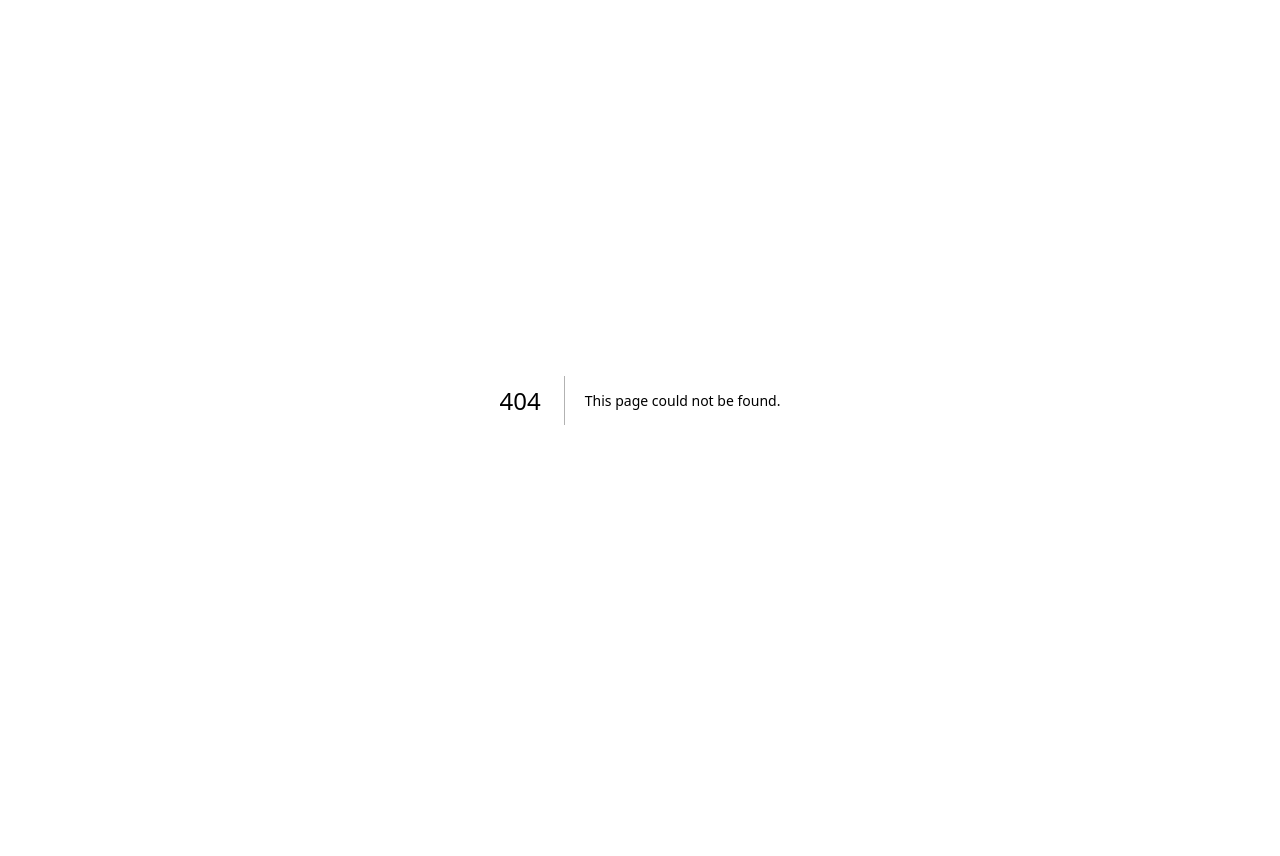
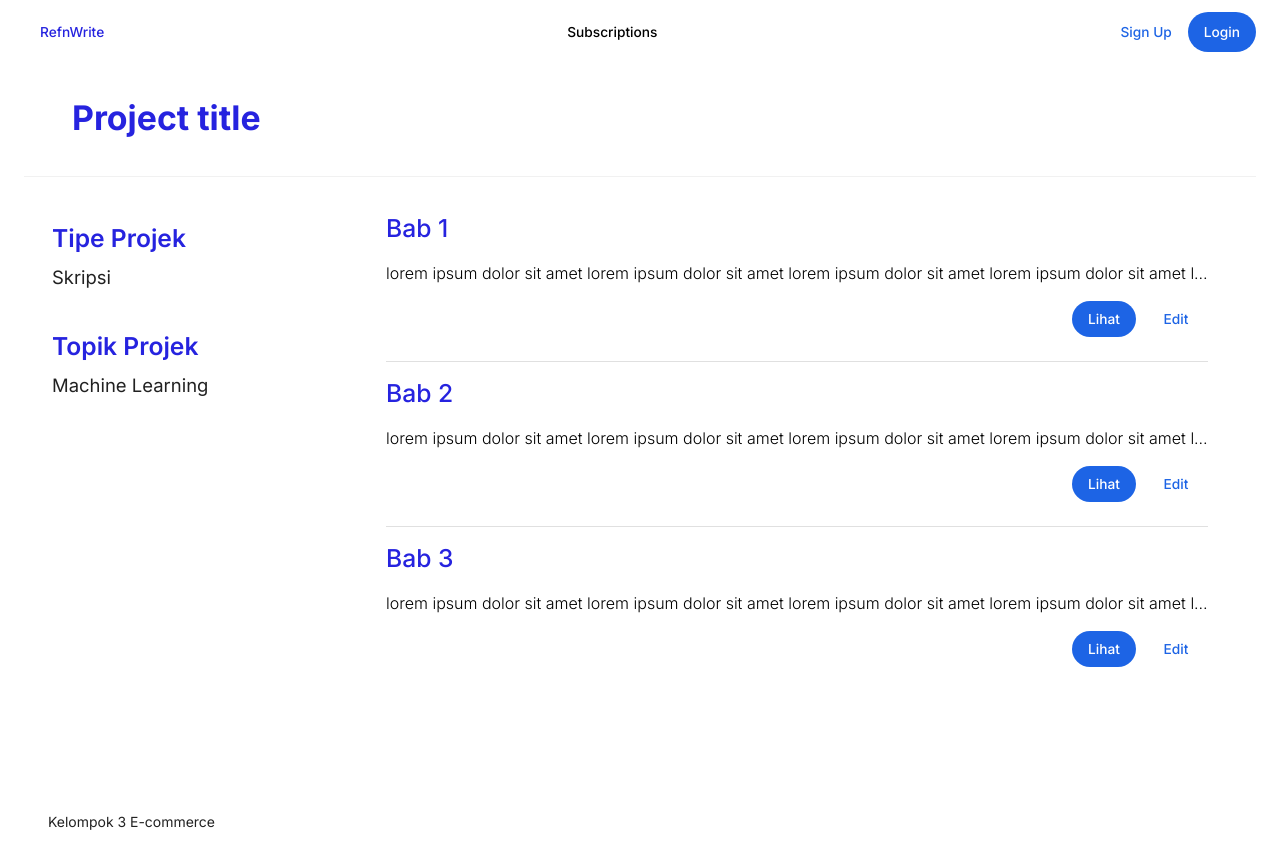
Before and after one commit to arzikiii/project, a Next.js app: page /project/1 in a window 1280 px wide. Before the commit this address had no page. Before the commit the page ends 800 px from the top, so only its background shows below. Built offline with nearby package versions, Linux system fonts and the light colour scheme.

Commit message:
create project detail page

```diff
--- a/components/PageLayout/Layout.tsx
+++ b/components/PageLayout/Layout.tsx
@@ -1,7 +1,6 @@
 import { Stack, Container } from "@mui/material";
 import Footer from "./footer";
 import NavBar from "./navbar";
-import { LayoutWrapper } from "./layoutWrapper";
 
 export type LayoutProps = {
   children: React.ReactNode;
@@ -9,7 +8,6 @@ export type LayoutProps = {
 
 const Layout: React.FC<LayoutProps> = ({ children }) => {
   return (
-    <LayoutWrapper>
     <Container sx={{ mt: 7 }}>
       <Stack display="flex" flexDirection="column" minHeight="100vh">
         <NavBar />
@@ -17,7 +15,6 @@ const Layout: React.FC<LayoutProps> = ({ children }) => {
         <Footer />
       </Stack>
     </Container>
-    </LayoutWrapper>
   );
 };
 
--- /dev/null
+++ b/components/Project/projectDetailPage.tsx
@@ -0,0 +1,24 @@
+import React from "react";
+import { Grid, CircularProgress, Box } from "@mui/material";
+import Layout from "../PageLayout/Layout";
+import { PageHeader } from "../pageHeader";
+import { SideDetail } from "./sideDetail";
+import { ProjectStructureDetail } from "./projectStructureDetail";
+
+export const ProjectDetailPage: React.FC = () => {
+  return (
+    <Layout>
+      <Box>
+        <PageHeader title="Project title" />
+        <Grid container spacing={3} pt={3}>
+          <Grid item xs={3}>
+            <SideDetail />
+          </Grid>
+          <Grid item xs={9}>
+            <ProjectStructureDetail />
+          </Grid>
+        </Grid>
+      </Box>
+    </Layout>
+  );
+};
--- /dev/null
+++ b/components/Project/projectStructureDetail.tsx
@@ -0,0 +1,69 @@
+import React from "react";
+import { Chip, CircularProgress, Divider, Stack, Typography } from "@mui/material";
+import { RoundedButton } from "../roundedButton";
+import { useRouter } from "next/router";
+
+//TODO add props
+
+const struktur = [
+  {
+    name: "Bab 1",
+    content:
+      "lorem ipsum dolor sit amet lorem ipsum dolor sit amet lorem ipsum dolor sit amet lorem ipsum dolor sit amet lorem ipsum dolor sit amet lorem ipsum dolor sit amet lorem ipsum dolor sit amet lorem ipsum dolor sit amet lorem ipsum dolor sit amet",
+  },
+  {
+    name: "Bab 2",
+    content:
+      "lorem ipsum dolor sit amet lorem ipsum dolor sit amet lorem ipsum dolor sit amet lorem ipsum dolor sit amet lorem ipsum dolor sit amet lorem ipsum dolor sit amet lorem ipsum dolor sit amet lorem ipsum dolor sit amet lorem ipsum dolor sit amet",
+  },
+  {
+    name: "Bab 3",
+    content:
+      "lorem ipsum dolor sit amet lorem ipsum dolor sit amet lorem ipsum dolor sit amet lorem ipsum dolor sit amet lorem ipsum dolor sit amet lorem ipsum dolor sit amet lorem ipsum dolor sit amet lorem ipsum dolor sit amet lorem ipsum dolor sit amet",
+  },
+];
+
+export const ProjectStructureDetail: React.FC = () => {
+  const loading = false;
+  return (
+    <Stack gap={2}>
+      {loading ? (
+        <Stack width="100%" height={150} justifyContent="center" alignItems="center">
+          <CircularProgress />
+        </Stack>
+      ) : (
+        struktur?.map(({ name, content }, index) => {
+          return (
+            <Stack direction="column" key={index} sx={{ p: "0px 48px 0px 48px" }}>
+              <GroupView name={name} content={content} />
+              {struktur.length - 1 !== index && <Divider />}
+            </Stack>
+          );
+        })
+      )}
+    </Stack>
+  );
+};
+
+const GroupView: React.FC<{ name: string; content: string }> = ({ name, content }) => {
+  const router = useRouter();
+  return (
+    <Stack mb={3} gap={2}>
+      <Typography variant="h5" fontWeight={500} color="#2623df">
+        {name}
+      </Typography>
+      <Typography variant="body1" color="#000" fontWeight={100} noWrap>
+        {content}
+      </Typography>
+
+      <Stack direction="row-reverse" columnGap={1} rowGap={1.5}>
+        <RoundedButton onClick={() => router.push(`project/1/1/edit`)} sx={{ fontSize: "10px" }}>
+          Edit
+        </RoundedButton>
+        <RoundedButton onClick={() => router.push(`project/1/1`)} sx={{ fontSize: "10px" }} variant="contained">
+          Lihat
+        </RoundedButton>
+      </Stack>
+    </Stack>
+  );
+};
--- /dev/null
+++ b/components/Project/sideDetail.tsx
@@ -0,0 +1,23 @@
+import React from "react";
+import { Stack, Typography } from "@mui/material";
+
+//TODO add props
+
+export const SideDetail: React.FC = () => {
+  return (
+    <Stack px={1.5} pb={1.5} borderRadius={4}>
+      <Typography variant="h5" fontWeight={600} height="52px" px={2} display="flex" alignItems={"center"} color="#2623df">
+        Tipe Projek
+      </Typography>
+      <Typography variant="h6" fontWeight={400} height="26px" px={2} pb={7}>
+        Skripsi
+      </Typography>
+      <Typography variant="h5" fontWeight={600} height="52px" px={2} display="flex" alignItems={"center"} color="#2623df">
+        Topik Projek
+      </Typography>
+      <Typography variant="h6" fontWeight={400} height="26px" px={2}>
+        Machine Learning
+      </Typography>
+    </Stack>
+  );
+};
--- a/components/Subscription/subsListView.tsx
+++ b/components/Subscription/subsListView.tsx
@@ -25,7 +25,7 @@ export const SubsListView: React.FC = () => {
           return (
             <Stack direction="column" key={index} sx={{ p: "0px 48px 0px 48px" }}>
               <GroupView name={name} price={pricing} />
-              {sublist.length - 1 !== index && <Divider />}
+              {plans.length - 1 !== index && <Divider />}
             </Stack>
           );
         })
@@ -39,7 +39,7 @@ const GroupView: React.FC<{ name: string; price: number }> = ({ name, price }) =
   return (
     <Stack mb={3} gap={2}>
       <Typography variant="h6" fontWeight={500} color="#2623df">
-        {capitalizeFirstLetter(name)} Plan
+        {`${capitalizeFirstLetter(name)} Plan`}
       </Typography>
       <Typography variant="caption" color="#000" fontWeight={100}>
         deskripsi subscription plan
--- a/components/pageHeader.tsx
+++ b/components/pageHeader.tsx
@@ -1,9 +1,8 @@
 import { Stack, Typography } from "@mui/material";
 import React from "react";
 
-export const PageHeader: React.FC<{ title: string; desc?: string }> = ({ title, desc }) => {
+export const PageHeader: React.FC<{ title: string; desc?: string }> = ({ title, desc = "" }) => {
   return (
-    <>
     <Stack
       rowGap={1.5}
       mb={1.5}
@@ -21,6 +20,5 @@ export const PageHeader: React.FC<{ title: string; desc?: string }> = ({ title,
       </Typography>
       <Typography variant="subtitle1">{desc}</Typography>
     </Stack>
-    </>
   );
 };
--- /dev/null
+++ b/pages/project/[projectId]/[projectPartId]/index.tsx
@@ -0,0 +1,3 @@
+import { editProjectContentPage } from "../../../../components/Project/editProjectContent";
+
+export default editProjectContentPage;
--- /dev/null
+++ b/pages/project/[projectId]/index.tsx
@@ -0,0 +1,3 @@
+import { ProjectDetailPage } from "../../../components/Project/projectDetailPage";
+
+export default ProjectDetailPage;
--- a/repositories/hooks/useToken.ts
+++ b/repositories/hooks/useToken.ts
@@ -3,9 +3,11 @@ export const getToken = () => {
 
   if (typeof window !== "undefined") {
     userToken = localStorage.getItem("user");
-    if (userToken !== null) {
-      return userToken;
-    }
   }
+
+  if (userToken !== null) {
+    return userToken;
+  }
+
   return null;
 };
```
Also changed, not shown: components/Project/editProjectContent.tsx (added, +11 -0 lines). Lines whose indentation alone changed are shown as unchanged.
